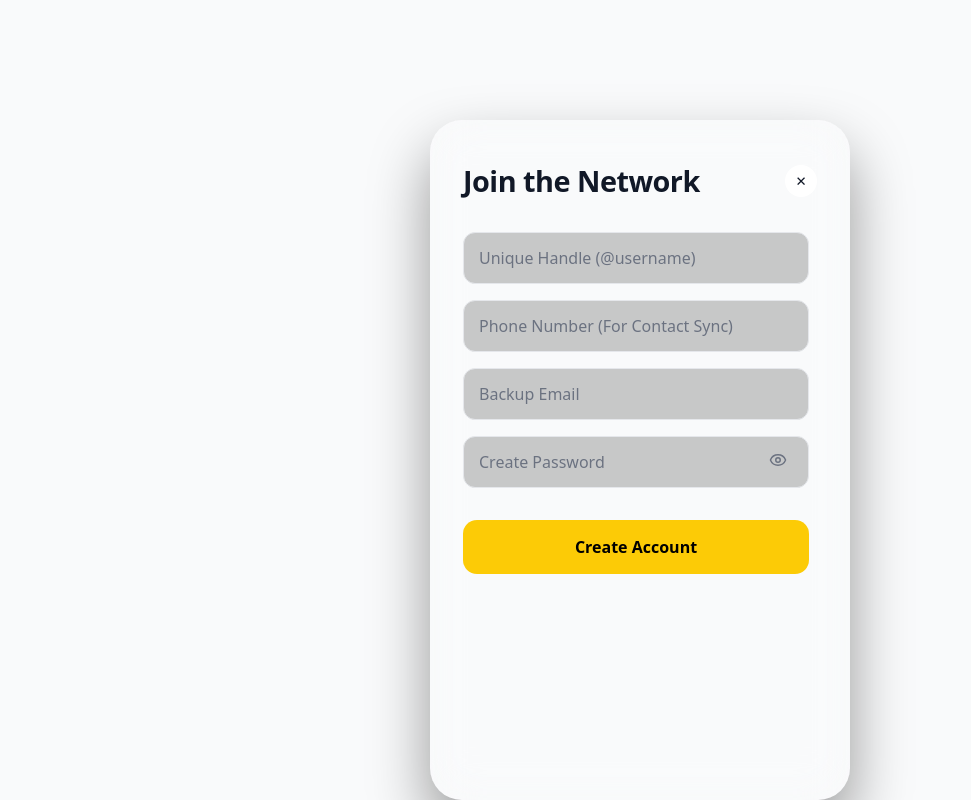
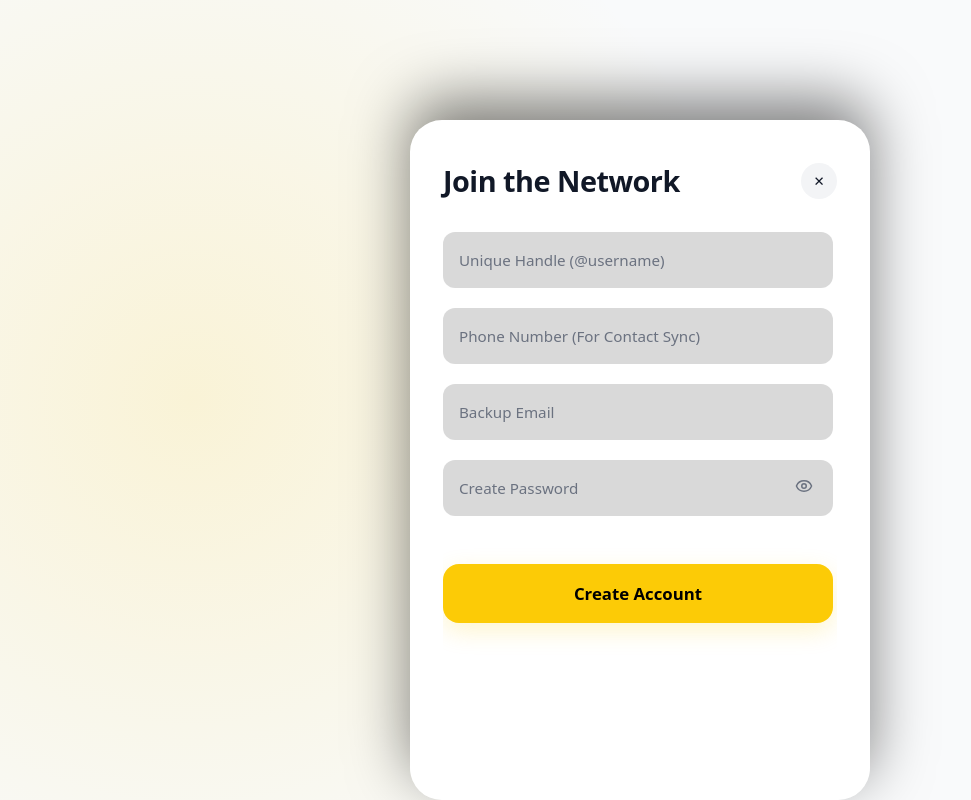
Before and after one commit to Aech-V/synced-frontend, a React (Vite) app: page / in a window 1280 px wide. Both pictures are taken after a click on the element "Create an account". Shown: the whole page, without its empty margins (0-971 px from the left). Built offline with nearby package versions, Linux system fonts and the light colour scheme; no server answers; what @giphy/js-fetch-api would draw is missing.

Commit message:
signup page fix

```diff
--- a/src/Auth.jsx
+++ b/src/Auth.jsx
@@ -2,18 +2,19 @@ import React, { useState, useEffect } from 'react';
 import { useFormik } from 'formik';
 import * as yup from 'yup';
 import { motion, AnimatePresence } from 'framer-motion';
-import { Eye, EyeOff, Fingerprint, Mail, Smartphone, ArrowRight, Loader2 } from 'lucide-react';
+import { Eye, EyeOff, Fingerprint, ArrowRight, Loader2 } from 'lucide-react';
 import { apiClient } from './utils/api';
 import { triggerHaptic } from './utils/haptics';
+import { useIsMobile } from './hooks/useMediaQuery';
 
-// --- PREMIUM FLOATING INPUT WITH KINETIC SHAKE ---
-const FloatingInput = ({ name, type, label, formik, icon: Icon }) => {
+// --- PERFECTED FLOATING INPUT ---
+const FloatingInput = ({ name, type, label, formik }) => {
     const [showPassword, setShowPassword] = useState(false);
     const isError = formik.touched[name] && formik.errors[name];
     const actualType = type === 'password' ? (showPassword ? 'text' : 'password') : type;
 
     return (
-        <div style={{ marginBottom: '16px' }}>
+        <div style={{ marginBottom: '20px' }}> {/* Increased margin for breathing room */}
             <motion.div
                 className="floating-input-container"
                 animate={isError ? { x: [-5, 5, -5, 5, 0] } : { x: 0 }}
@@ -22,20 +23,20 @@ const FloatingInput = ({ name, type, label, formik, icon: Icon }) => {
                 <input
                     name={name}
                     type={actualType}
-                    placeholder=" " /* Required for CSS :placeholder-shown to work */
+                    placeholder=" "
                     className="floating-input"
                     value={formik.values[name]}
                     onChange={formik.handleChange}
                     onBlur={formik.handleBlur}
-                    style={{ borderColor: isError ? '#ef4444' : '' }}
+                    style={isError ? { borderColor: '#ef4444', boxShadow: '0 0 0 4px rgba(239, 68, 68, 0.1)' } : {}}
                 />
-                <label className="floating-label">{label}</label>
+                <label className="floating-label" style={{ color: isError ? '#ef4444' : '' }}>{label}</label>
 
                 {type === 'password' && (
                     <button
                         type="button"
                         onClick={() => setShowPassword(!showPassword)}
-                        style={{ position: 'absolute', right: '16px', top: '50%', transform: 'translateY(-50%)', background: 'none', border: 'none', color: 'var(--text-secondary)', cursor: 'pointer' }}
+                        style={{ position: 'absolute', right: '16px', top: '50%', transform: 'translateY(-50%)', background: 'none', border: 'none', color: 'var(--text-secondary)', cursor: 'pointer', padding: '4px' }}
                     >
                         {showPassword ? <EyeOff size={18} /> : <Eye size={18} />}
                     </button>
@@ -43,7 +44,7 @@ const FloatingInput = ({ name, type, label, formik, icon: Icon }) => {
             </motion.div>
             <AnimatePresence>
                 {isError && (
-                    <motion.div initial={{ opacity: 0, height: 0 }} animate={{ opacity: 1, height: 'auto' }} exit={{ opacity: 0, height: 0 }} style={{ color: '#ef4444', fontSize: '0.75rem', marginTop: '6px', marginLeft: '8px' }}>
+                    <motion.div initial={{ opacity: 0, height: 0 }} animate={{ opacity: 1, height: 'auto' }} exit={{ opacity: 0, height: 0 }} style={{ color: '#ef4444', fontSize: '0.8rem', marginTop: '6px', marginLeft: '8px', fontWeight: '500' }}>
                         {formik.errors[name]}
                     </motion.div>
                 )}
@@ -61,15 +62,14 @@ const PasswordStrength = ({ password }) => {
     if (/[^A-Za-z0-9]/.test(password)) score++;
 
     const colors = ['#333', '#ef4444', '#f59e0b', '#10b981', '#10b981'];
-    const widths = ['0%', '25%', '50%', '75%', '100%'];
 
     return (
-        <div style={{ marginTop: '-8px', marginBottom: '20px', padding: '0 8px' }}>
-            <div style={{ display: 'flex', gap: '4px', height: '4px' }}>
+        <div style={{ marginTop: '-4px', marginBottom: '28px', padding: '0 4px' }}>
+            <div style={{ display: 'flex', gap: '6px', height: '4px' }}>
                 {[1, 2, 3, 4].map(level => (
                     <motion.div
                         key={level}
-                        animate={{ backgroundColor: score >= level ? colors[score] : 'rgba(255,255,255,0.1)' }}
+                        animate={{ backgroundColor: score >= level ? colors[score] : 'rgba(255,255,255,0.08)' }}
                         style={{ flex: 1, borderRadius: '2px' }}
                     />
                 ))}
@@ -80,16 +80,16 @@ const PasswordStrength = ({ password }) => {
 
 // --- MAIN AUTH COMPONENT ---
 const Auth = ({ onLoginSuccess }) => {
-    const [authView, setAuthView] = useState('login'); // 'login', 'signup', 'otp'
+    const [authView, setAuthView] = useState('login');
     const [serverError, setServerError] = useState('');
+    const isMobile = useIsMobile();
 
-    // Formik Setup
     const formik = useFormik({
         initialValues: { username: '', email: '', password: '', phone: '' },
         validationSchema: yup.object({
             email: yup.string().email('Invalid email').required('Required'),
-            password: yup.string().min(8, 'Too short').required('Required'),
-            username: authView === 'signup' ? yup.string().min(3).required('Required') : yup.string()
+            password: yup.string().min(8, 'Must be at least 8 characters').required('Required'),
+            username: authView === 'signup' ? yup.string().min(3, 'Too short').required('Required') : yup.string()
         }),
         onSubmit: async (values) => {
             setServerError('');
@@ -109,14 +109,14 @@ const Auth = ({ onLoginSuccess }) => {
                 onLoginSuccess(token);
             } catch (error) {
                 triggerHaptic('error');
-                setServerError(error.response?.data?.message || 'Authentication failed');
+                setServerError(error.response?.data?.message || 'Authentication failed. Please verify your credentials.');
             }
         },
     });
 
     return (
         <div style={{ position: 'relative', width: '100vw', height: '100vh', display: 'flex', justifyContent: 'center', alignItems: 'center' }}>
-            {/* The Animated Data Canopy */}
+
             <div className="data-canopy-bg" />
 
             {/* THE BASE LAYER: LOGIN */}
@@ -125,14 +125,15 @@ const Auth = ({ onLoginSuccess }) => {
                 animate={{
                     scale: authView === 'login' ? 1 : 0.95,
                     opacity: authView === 'login' ? 1 : 0,
-                    filter: authView === 'login' ? 'blur(0px)' : 'blur(8px)',
+                    filter: authView === 'login' ? 'blur(0px)' : 'blur(12px)',
                 }}
+                transition={{ duration: 0.4, ease: [0.16, 1, 0.3, 1] }}
                 style={{
                     position: 'absolute',
                     width: '90%',
                     maxWidth: '400px',
                     borderRadius: '24px',
-                    padding: '40px',
+                    padding: isMobile ? '32px 24px' : '40px',
                     zIndex: 10,
                     pointerEvents: authView === 'login' ? 'auto' : 'none'
                 }}
@@ -146,24 +147,28 @@ const Auth = ({ onLoginSuccess }) => {
                     <FloatingInput name="email" type="email" label="Email or Phone Number" formik={formik} />
                     <FloatingInput name="password" type="password" label="Password" formik={formik} />
 
-                    {serverError && authView === 'login' && <div style={{ color: '#ef4444', textAlign: 'center', fontSize: '0.85rem', marginBottom: '16px' }}>{serverError}</div>}
+                    {serverError && authView === 'login' && (
+                        <div style={{ color: '#ef4444', textAlign: 'center', fontSize: '0.85rem', marginBottom: '20px', padding: '12px', backgroundColor: 'rgba(239, 68, 68, 0.1)', borderRadius: '12px' }}>
+                            {serverError}
+                        </div>
+                    )}
 
                     <motion.button
                         whileHover={{ scale: 1.02 }} whileTap={{ scale: 0.98 }}
                         type="submit" disabled={formik.isSubmitting}
-                        style={{ width: '100%', padding: '16px', borderRadius: '14px', backgroundColor: 'var(--text-primary)', color: 'var(--bg-primary)', border: 'none', fontSize: '1rem', fontWeight: 'bold', display: 'flex', justifyContent: 'center', gap: '8px', cursor: 'pointer' }}
+                        style={{ width: '100%', padding: '16px', borderRadius: '14px', backgroundColor: 'var(--text-primary)', color: 'var(--bg-primary)', border: 'none', fontSize: '1rem', fontWeight: 'bold', display: 'flex', justifyContent: 'center', alignItems: 'center', gap: '8px', cursor: 'pointer', marginTop: '8px' }}
                     >
                         {formik.isSubmitting ? <Loader2 className="spinner" size={20} /> : 'Sign In'} <ArrowRight size={20} />
                     </motion.button>
                 </form>
 
                 <div style={{ marginTop: '24px', display: 'flex', flexDirection: 'column', gap: '12px' }}>
-                    <button style={{ width: '100%', padding: '14px', borderRadius: '14px', backgroundColor: 'rgba(255,255,255,0.05)', color: 'var(--text-primary)', border: '1px solid var(--border-subtle)', display: 'flex', justifyContent: 'center', alignItems: 'center', gap: '8px', cursor: 'pointer', fontWeight: '600' }}>
+                    <button style={{ width: '100%', padding: '16px', borderRadius: '14px', backgroundColor: 'rgba(255,255,255,0.05)', color: 'var(--text-primary)', border: '1px solid var(--border-subtle)', display: 'flex', justifyContent: 'center', alignItems: 'center', gap: '10px', cursor: 'pointer', fontWeight: '600', transition: 'background-color 0.2s' }} onMouseEnter={(e) => e.target.style.backgroundColor = 'rgba(255,255,255,0.08)'} onMouseLeave={(e) => e.target.style.backgroundColor = 'rgba(255,255,255,0.05)'}>
                         <Fingerprint size={18} /> Sign in with Passkey
                     </button>
                 </div>
 
-                <p style={{ textAlign: 'center', marginTop: '32px', fontSize: '0.9rem', color: 'var(--text-secondary)' }}>
+                <p style={{ textAlign: 'center', marginTop: '36px', fontSize: '0.9rem', color: 'var(--text-secondary)' }}>
                     New to Synced? <strong style={{ color: 'var(--text-primary)', cursor: 'pointer' }} onClick={() => setAuthView('signup')}>Create an account</strong>
                 </p>
             </motion.div>
@@ -172,19 +177,19 @@ const Auth = ({ onLoginSuccess }) => {
             <AnimatePresence>
                 {authView === 'signup' && (
                     <motion.div
-                        className="glass-panel"
-                        initial={{ y: '100vh', opacity: 0 }}
-                        animate={{ y: 0, opacity: 1 }}
-                        exit={{ y: '100vh', opacity: 0 }}
-                        transition={{ type: "spring", damping: 25, stiffness: 200 }}
-                        style={{ position: 'absolute', width: '100%', maxWidth: '420px', height: '85vh', bottom: 0, borderBottomLeftRadius: 0, borderBottomRightRadius: 0, borderRadius: '32px', padding: '40px 32px', zIndex: 20, display: 'flex', flexDirection: 'column' }}
+                        className="solid-panel" // FIX: Changed from glass-panel to solid-panel
+                        initial={{ y: '100vh' }}
+                        animate={{ y: 0 }}
+                        exit={{ y: '100vh' }}
+                        transition={{ type: "spring", damping: 28, stiffness: 220 }}
+                        style={{ position: 'absolute', width: '100%', maxWidth: '460px', height: isMobile ? '90vh' : '85vh', bottom: 0, borderBottomLeftRadius: 0, borderBottomRightRadius: 0, borderRadius: '32px', padding: isMobile ? '32px 24px' : '40px 32px', zIndex: 20, display: 'flex', flexDirection: 'column' }}
                     >
-                        <div style={{ display: 'flex', justifyContent: 'space-between', alignItems: 'center', marginBottom: '32px' }}>
+                        <div style={{ display: 'flex', justifyContent: 'space-between', alignItems: 'center', marginBottom: '32px', flexShrink: 0 }}>
                             <h2 style={{ margin: 0, fontSize: '1.8rem', fontWeight: '800', letterSpacing: '-0.5px' }}>Join the Network</h2>
-                            <button onClick={() => setAuthView('login')} style={{ background: 'var(--bg-surface)', border: 'none', color: 'var(--text-primary)', width: '32px', height: '32px', borderRadius: '50%', cursor: 'pointer' }}>✕</button>
+                            <button onClick={() => setAuthView('login')} style={{ background: 'var(--bg-surface-hover)', border: 'none', color: 'var(--text-primary)', width: '36px', height: '36px', borderRadius: '50%', cursor: 'pointer', display: 'flex', alignItems: 'center', justifyContent: 'center', transition: 'background-color 0.2s' }}>✕</button>
                         </div>
 
-                        <div style={{ flex: 1, overflowY: 'auto', paddingRight: '8px' }}>
+                        <div style={{ flex: 1, overflowY: 'auto', paddingRight: '4px' }}>
                             <form onSubmit={formik.handleSubmit}>
                                 <FloatingInput name="username" type="text" label="Unique Handle (@username)" formik={formik} />
                                 <FloatingInput name="phone" type="tel" label="Phone Number (For Contact Sync)" formik={formik} />
@@ -192,12 +197,16 @@ const Auth = ({ onLoginSuccess }) => {
                                 <FloatingInput name="password" type="password" label="Create Password" formik={formik} />
                                 <PasswordStrength password={formik.values.password} />
 
-                                {serverError && authView === 'signup' && <div style={{ color: '#ef4444', textAlign: 'center', fontSize: '0.85rem', marginBottom: '16px' }}>{serverError}</div>}
+                                {serverError && authView === 'signup' && (
+                                    <div style={{ color: '#ef4444', textAlign: 'center', fontSize: '0.85rem', marginBottom: '24px', padding: '12px', backgroundColor: 'rgba(239, 68, 68, 0.1)', borderRadius: '12px' }}>
+                                        {serverError}
+                                    </div>
+                                )}
 
                                 <motion.button
                                     whileHover={{ scale: 1.02 }} whileTap={{ scale: 0.98 }}
                                     type="submit" disabled={formik.isSubmitting}
-                                    style={{ width: '100%', padding: '16px', borderRadius: '14px', backgroundColor: 'var(--accent-primary)', color: '#000', border: 'none', fontSize: '1rem', fontWeight: 'bold', display: 'flex', justifyContent: 'center', cursor: 'pointer' }}
+                                    style={{ width: '100%', padding: '18px', borderRadius: '16px', backgroundColor: 'var(--accent-primary)', color: '#000', border: 'none', fontSize: '1.05rem', fontWeight: 'bold', display: 'flex', justifyContent: 'center', cursor: 'pointer', marginTop: '16px', boxShadow: '0 8px 24px rgba(252, 203, 6, 0.2)' }}
                                 >
                                     {formik.isSubmitting ? <Loader2 className="spinner" size={20} /> : 'Create Account'}
                                 </motion.button>
--- a/src/index.css
+++ b/src/index.css
@@ -1,7 +1,3 @@
-/* ========================================= */
-/* GLOBAL THEME REGISTRY                     */
-/* ========================================= */
-
 /* ========================================= */
 /* PREMIUM GLOBAL THEME REGISTRY             */
 /* ========================================= */
@@ -14,13 +10,15 @@
     /* Light Mode Default */
     --bg-primary: #ffffff;
     --bg-surface: #f3f4f6;
+    --bg-surface-rgb: 243, 244, 246; /* FIXED: Added for glassmorphism */
     --bg-surface-hover: #e5e7eb;
     --border-subtle: #d1d5db;
     --text-primary: #111827;
     --text-secondary: #6B7280;
 
-    /* Dynamic User Variables (Set by React Context) */
+    /* Dynamic User Variables */
     --accent-primary: #FCCB06;
+    --accent-rgb: 252, 203, 6; /* FIXED: Added for focus rings */
     --bubble-radius: 20px;
     --chat-bg-image: none;
     --chat-bg-dim: transparent;
@@ -37,6 +35,7 @@
 [data-theme='dark'] {
     --bg-primary: #121212;
     --bg-surface: #1a1b1e;
+    --bg-surface-rgb: 26, 27, 30; /* FIXED */
     --bg-surface-hover: #2a2b30;
     --border-subtle: rgba(255, 255, 255, 0.05);
     --text-primary: #e0e0e0;
@@ -47,6 +46,7 @@
 [data-theme='oled'] {
     --bg-primary: #000000;
     --bg-surface: #0a0a0a;
+    --bg-surface-rgb: 10, 10, 10; /* FIXED */
     --bg-surface-hover: #111111;
     --border-subtle: rgba(255, 255, 255, 0.03);
     --text-primary: #ffffff;
@@ -536,15 +536,26 @@ body {
     opacity: 0.5;
 }
 
+/* FIXED GLASS PANEL: Now uses correct RGB variables */
 .glass-panel {
-    background: rgba(var(--bg-surface-rgb), 0.4);
-    backdrop-filter: blur(24px);
-    -webkit-backdrop-filter: blur(24px);
+    background: rgba(var(--bg-surface-rgb), 0.65);
+    backdrop-filter: blur(28px);
+    -webkit-backdrop-filter: blur(28px);
     border: 1px solid rgba(255, 255, 255, 0.08);
     box-shadow: 0 30px 60px rgba(0, 0, 0, 0.4);
 }
 
-/* Floating Label Input Engine */
+/* SOLID PANEL: For overlapping sheets to prevent bleed-through */
+.solid-panel {
+    background: var(--bg-surface);
+    border: 1px solid rgba(255, 255, 255, 0.05);
+    box-shadow: 0 -20px 60px rgba(0, 0, 0, 0.5);
+}
+
+/* ========================================= */
+/* PERFECTED FLOATING INPUT ENGINE           */
+/* ========================================= */
+
 .floating-input-container {
     position: relative;
     width: 100%;
@@ -552,20 +563,30 @@ body {
 
 .floating-input {
     width: 100%;
-    padding: 20px 16px 8px 16px;
-    background: rgba(0, 0, 0, 0.2);
-    border: 1px solid var(--border-subtle);
+    padding: 24px 16px 8px 16px; /* Expanded top padding for label breathing room */
+    background: rgba(0, 0, 0, 0.15); /* Sleek inset look */
+    border: 1px solid transparent; /* Removed harsh border */
     border-radius: 12px;
     color: var(--text-primary);
     font-size: 1rem;
     outline: none;
-    transition: all 0.2s ease;
+    transition: all 0.25s ease;
+}
+
+/* Light mode tweak for the inset look */
+[data-theme='light'] .floating-input {
+    background: #ffffff;
+    border: 1px solid var(--border-subtle);
 }
 
 .floating-input:focus {
+    background: rgba(0, 0, 0, 0.3);
     border-color: var(--accent-primary);
-    background: rgba(0, 0, 0, 0.4);
-    box-shadow: 0 0 0 4px rgba(var(--accent-rgb), 0.1);
+    box-shadow: 0 0 0 4px rgba(var(--accent-rgb), 0.15); /* Premium glowing focus ring */
+}
+
+[data-theme='light'] .floating-input:focus {
+    background: #ffffff;
 }
 
 .floating-label {
@@ -574,14 +595,17 @@ body {
     top: 50%;
     transform: translateY(-50%);
     color: var(--text-secondary);
-    font-size: 1rem;
+    font-size: 0.95rem;
     pointer-events: none;
-    transition: transform 0.2s ease, font-size 0.2s ease, color 0.2s ease;
+    transition: all 0.25s cubic-bezier(0.4, 0, 0.2, 1);
+    transform-origin: left top;
 }
 
+/* Perfected transition math */
 .floating-input:focus ~ .floating-label,
 .floating-input:not(:placeholder-shown) ~ .floating-label {
-    transform: translateY(-130%);
-    font-size: 0.75rem;
+    top: 14px;
+    transform: translateY(-50%) scale(0.75);
     color: var(--accent-primary);
+    font-weight: 600;
 }
```
